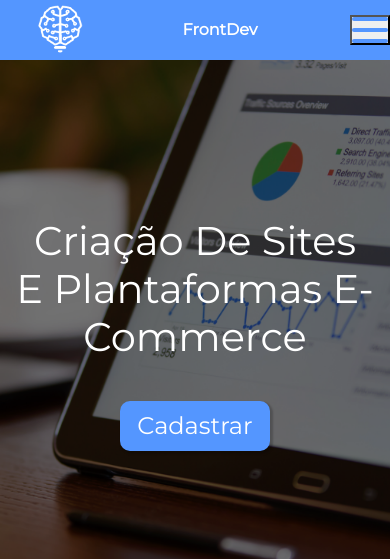
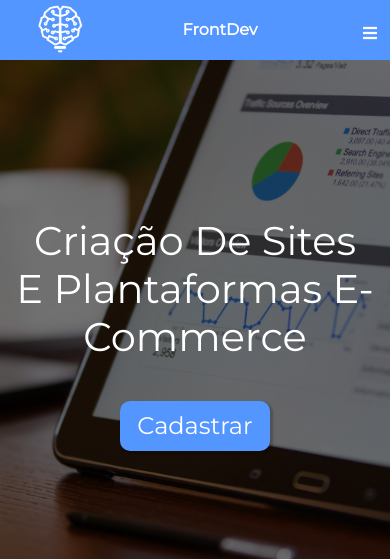
Before and after one commit to FrontDevWork/Center-Dev, a PHP site: page / in a window 390 px wide. Shown: the top 559 px of the page. Run offline with PHP 8.4, Linux system fonts and the light colour scheme.

Commit message:
transittion

```diff
--- a/css/style.css
+++ b/css/style.css
@@ -6,11 +6,6 @@ body {
 }
 
 /* barra de menu*/
-/* * {
-  box-sizing: border-box;
-  transition: all 0.3s ease;
-} */
-
 .img-logo {
   width: 60px;
   height: 60px;
@@ -25,7 +20,6 @@ ul {
 .menu-nav {
   width: 100%;
   max-width: 1590px;
-
 }
 
 header {
@@ -69,7 +63,6 @@ nav .list-menu a {
   color: #ffffff;
   text-transform: capitalize;
   padding: 5px;
-
 }
 
 nav .list-menu a:hover {
@@ -362,12 +355,9 @@ button.btn-formulario:hover {
   color: #5496FF;
 }
 
-
-
-
-
-
-
+.menu{
+  transition: 0.3s ease;
+}
 
 /*novo menu*/
 
@@ -398,33 +388,11 @@ button.btn-formulario:hover {
     width: 40px;
     height: 30px;
     z-index: 3;
-
   }
 
-  .open-nav .line {
-    position: absolute;
-    width: 100%;
-    height: 4px;
-    background: #5496ff;
-    left: 0;
-    border-radius: 5px;
+  .open-nav i {
+    color: #fff;
   }
-
-  .open-nav .line.line_1 {
-    top: 0;
-  }
-
-  .open-nav .line.line_2 {
-    top: 50%;
-    transform: translateY(-50%);
-
-  }
-
-  .open-nav .line.line_3 {
-    bottom: 0;
-  }
-
-  button.open-nav .line.line_2 {}
 
   nav.menu.active {
     left: 0;
--- a/header.php
+++ b/header.php
@@ -24,14 +24,10 @@
 
             <img src="img/logo-branco.png" alt="Logo" class="img-logo">
             <div class="nome-logo">
-            <b>FrontDev</b>
+                <b>FrontDev</b>
             </div>
-            <button class="open-nav">
-
-            <span class="line line_1"></span>
-            <span class="line line_2"></span>
-            <span class="line line_3"></span>
-
+            <button class="open-nav btn">
+                <i class="fas fa-bars"></i>
             </button>
 
             <nav class="menu">
@@ -45,5 +41,5 @@
 
             </nav>
 
-         </div>
-         </section>
+        </div>
+    </section>
```
